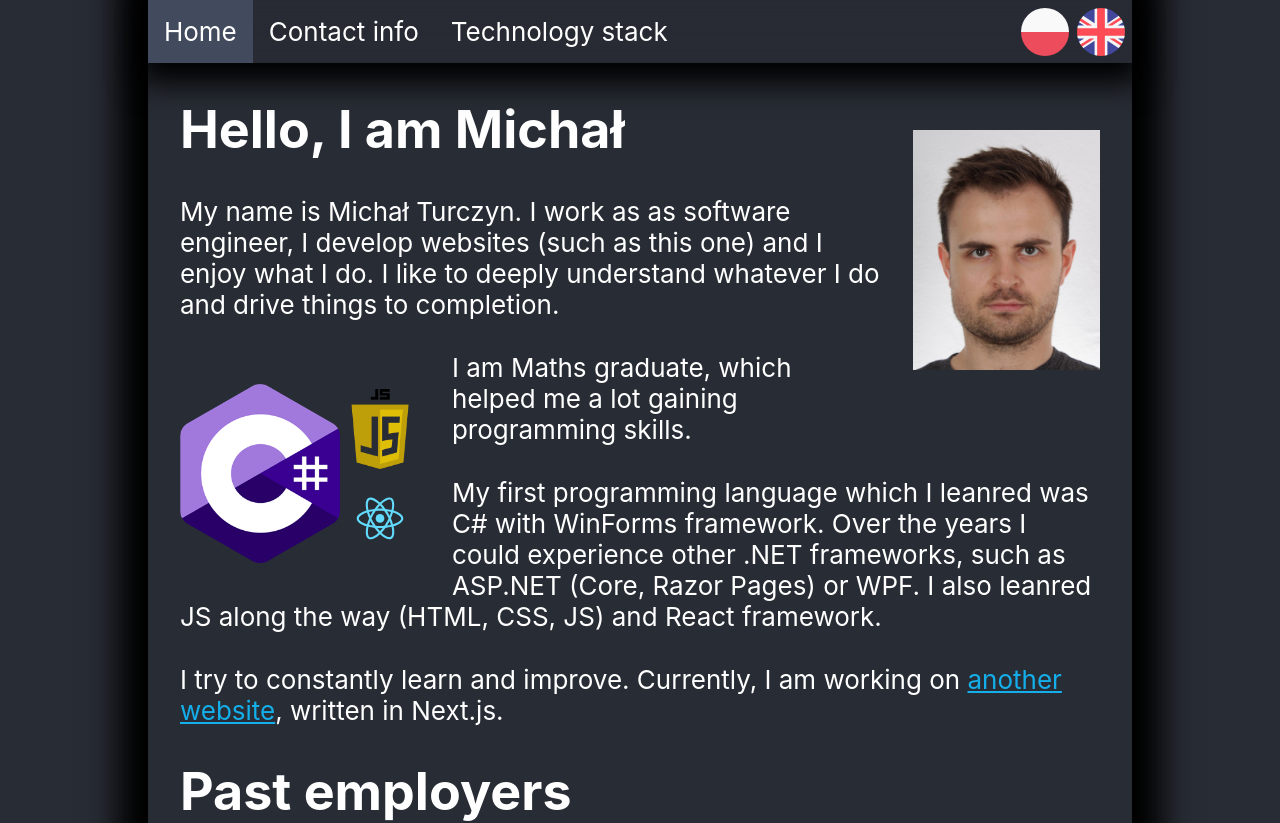
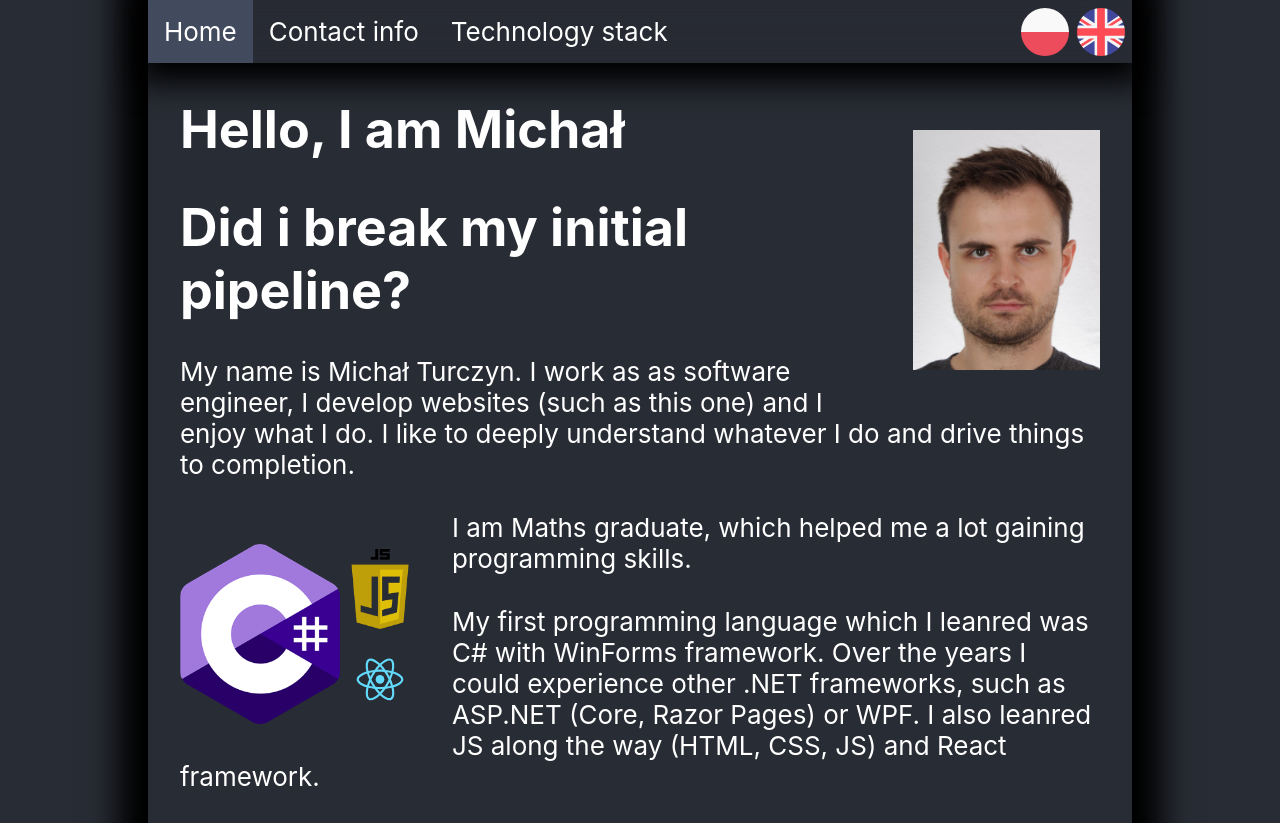
Before and after one commit to mturczyn/about-intrinsic, a React (Create React App) app: page / in a window 1280 px wide. Shown: the top 823 px of the page. Built offline with nearby package versions, Linux system fonts and the light colour scheme.

Commit message:
Test app code change to verify all work on CICD did not break anything.

```diff
--- a/src/Home/index.tsx
+++ b/src/Home/index.tsx
@@ -32,6 +32,7 @@ const Home = () => {
                         alt="me"
                     />
                     <h1>{t('helloWithIntro')}</h1>
+                    <h1>Did i break my initial pipeline?</h1>
                     <p>{t('homePageIntroduction.firstPara')}</p>
                     <div
                         className="programming-languages"
```
